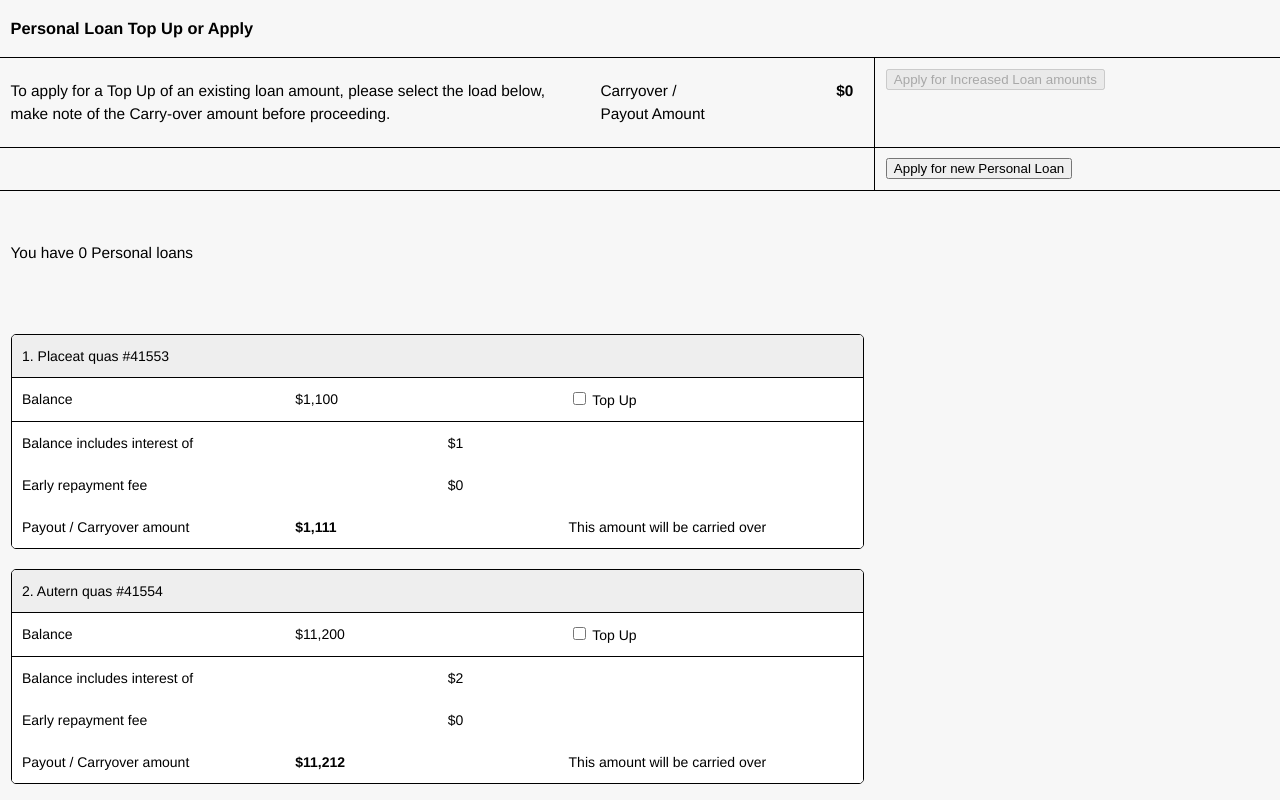
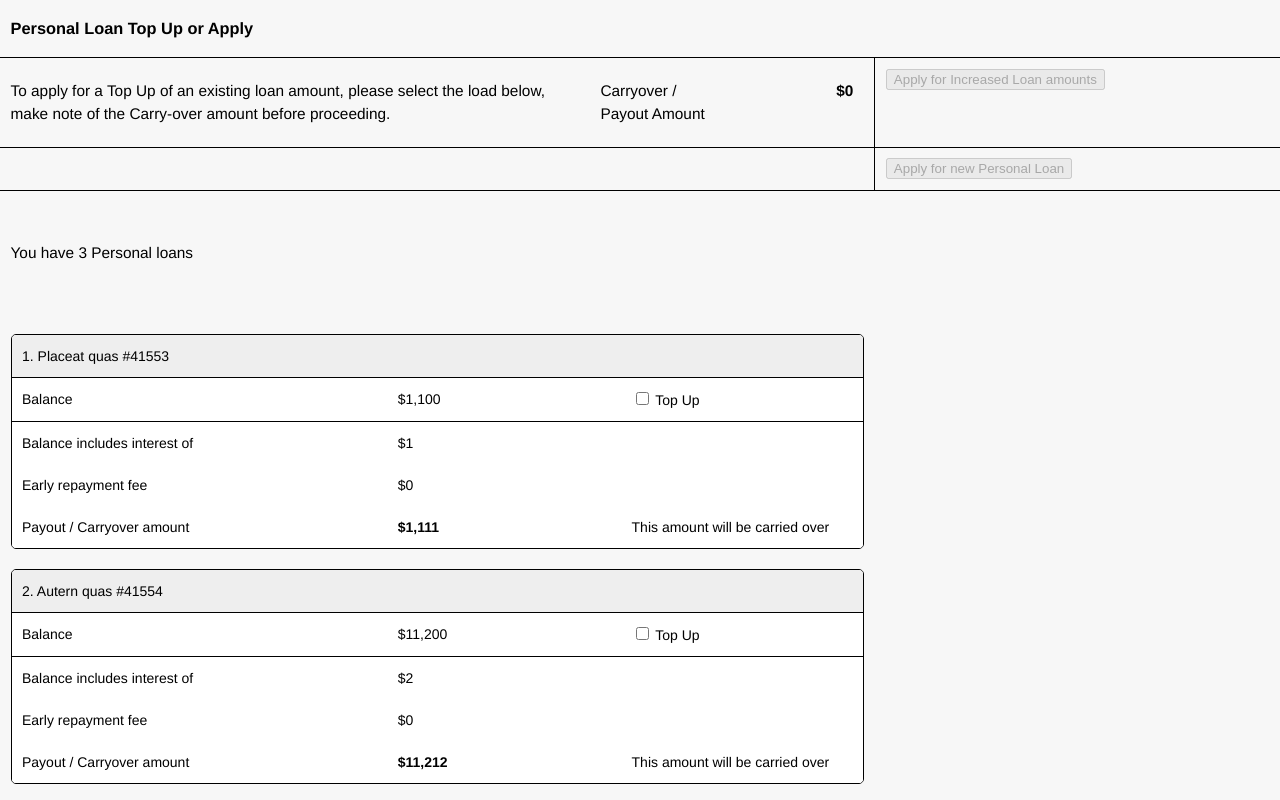
Before and after one commit to llluper/LoanManagementSystemUI, a Vue app: page / in a window 1280 px wide. Shown: the top 800 px of the page. Built offline with nearby package versions, Linux system fonts and the light colour scheme.

Commit message:
Store getters added and mapped in HomeTop and HomeBody

```diff
--- a/src/App.vue
+++ b/src/App.vue
@@ -40,10 +40,22 @@ body {
   flex-grow: 1;
   flex-shrink: 1;
   padding: .75rem;
+  &.three-twelfths {
+    @media only screen and (min-width: 769px) {
+      flex: none;
+      width: 25%;
+    }
+  }
   &.four-twelfths {
     @media only screen and (min-width: 769px) {
       flex: none;
       width: 33.33333%;
+    }
+  }
+  &.five-twelfths {
+    @media only screen and (min-width: 769px) {
+      flex: none;
+      width: 41.66667%;
     }
   }
   &.eight-twelfths {
--- a/src/components/HomeBody.vue
+++ b/src/components/HomeBody.vue
@@ -1,7 +1,7 @@
 <template>
   <div class="homebody row">
       <div class="column eight-twelfths">
-        <div class="loan-count text-medium">You have 0 Personal loans</div>
+        <div class="loan-count text-medium">You have {{ loanCount }} Personal loans</div>
         <Loans />
       </div>
       <div class="column four-twelfths">
@@ -12,10 +12,14 @@
 <script lang="ts">
 import Vue from 'vue';
 import Loans from './Loans.vue';
+import { mapGetters } from 'vuex';
 
 export default Vue.extend({
   name: 'homebody',
   components: { Loans },
+  computed: mapGetters([
+    'loanCount',
+  ]),
 });
 </script>
 
--- a/src/components/HomeTop.vue
+++ b/src/components/HomeTop.vue
@@ -27,7 +27,7 @@
       <div class="column eight-twelfths">
       </div>
       <div class="column four-twelfths">
-        <button :disabled="false">
+        <button :disabled="loanCountThreeOrMore">
           Apply for new Personal Loan
         </button>
       </div>
@@ -37,9 +37,13 @@
 
 <script lang="ts">
 import Vue from 'vue';
+import { mapGetters } from 'vuex';
 
 export default Vue.extend({
   name: 'hometop',
+  computed: mapGetters([
+    'loanCountThreeOrMore',
+  ]),
 });
 </script>
 
--- a/src/store.ts
+++ b/src/store.ts
@@ -43,7 +43,10 @@ const state: StateType = {
 
 const mutations = {};
 const actions = {};
-const getters = {};
+const getters = {
+  loanCount: (state: StateType) => state.loans.length,
+  loanCountThreeOrMore: (state: StateType) => state.loans.length >= 3,
+};
 
 export default new Vuex.Store({
   state,
--- a/tslint.json
+++ b/tslint.json
@@ -15,6 +15,7 @@
     "ordered-imports": false,
     "object-literal-sort-keys": false,
     "no-consecutive-blank-lines": false,
-    "array-type": [ true, "array" ]
+    "array-type": [ true, "array" ],
+    "no-shadowed-variable": false
   }
 }
```
